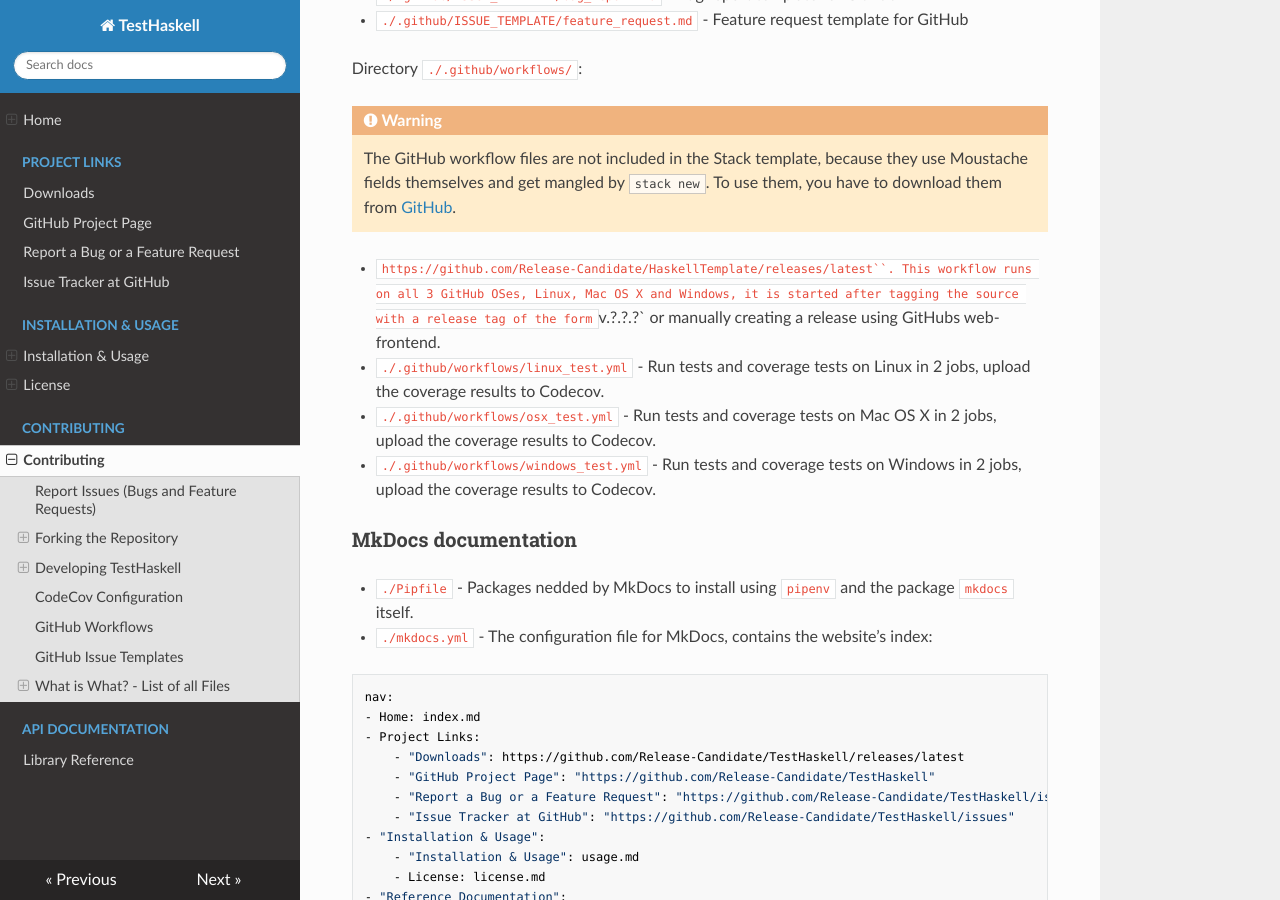
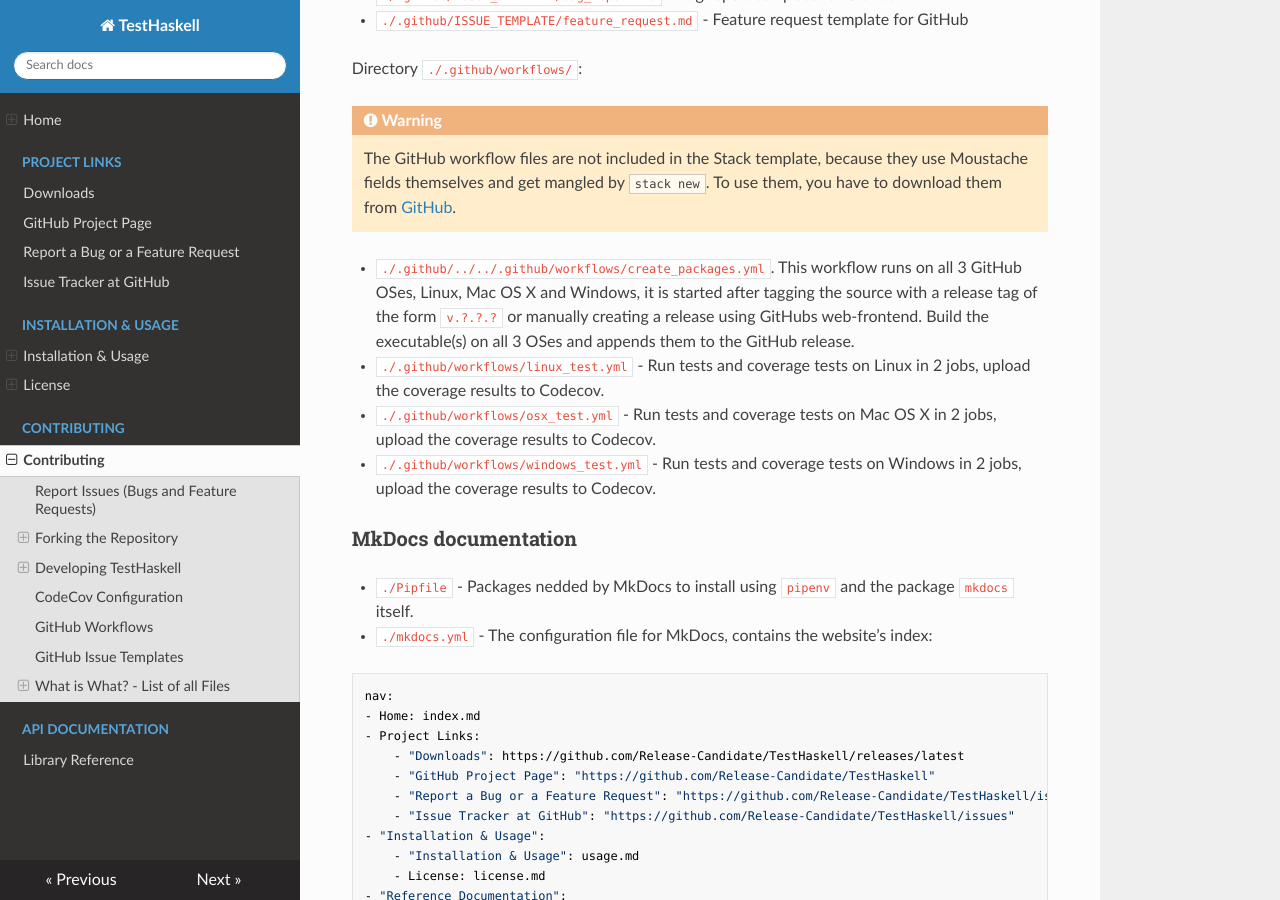
Before and after one commit to Release-Candidate/HaskellTemplate, an MkDocs documentation site: the page built from docs/contributing.md, in a window 1280 px wide and 900 px high, scrolled down 11792 px. Built offline with MkDocs 1.6.1, drawn with Linux system fonts in a browser that asks for light colours; nearby versions of some CDN libraries; some of the changed lines change nothing that is shown.

Commit message:
Add documentation

```diff
--- a/docs/contributing.md
+++ b/docs/contributing.md
@@ -356,8 +356,8 @@
 
 - `create_packages.yml` creates and uploads the executable an each OS (Linux, Mac OS X and Windows) and
   generates a new GitHUb release with these files appended. Runs automatically after tagging
-  the source with a release tag of the form `v?.?.?`. Appends the newest entry in [CHANGELOG.md](https://github.com/Release-Candidate/TestHaskell/blob/main/CHANGELOG.md) to the release - script [`scripts/get_changelog.sh`](https://github.com/Release-Candidate/TestHaskell/blob/main/scripts/get_changelog.sh)
-  See the [latest release](https://github.com/Release-Candidate/TestHaskell/releases/latest) as an example
+  the source with a release tag of the form `v?.?.?`. Appends the newest entry in [CHANGELOG.md](https://github.com/Release-Candidate/HaskellTemplate/blob/main/CHANGELOG.md) to the release - script [`scripts/get_changelog.sh`](https://github.com/Release-Candidate/TestHaskell/blob/main/scripts/get_changelog.sh)
+  See the [latest release](https://github.com/Release-Candidate/HaskellTemplate/releases/latest) as an example
 - `linux_test.yml` runs the tests and coverage tests on Linux, uploads the test results as artifacts,
   uploads the coverage results to CodeCov.
 - `osx_test.yml` runs the tests and coverage tests on Mac OS X, uploads the test results as artifacts,
@@ -491,7 +491,7 @@
 !!! Warning
     The GitHub workflow files are not included in the Stack template, because they use Moustache fields themselves and get mangled by `stack new`. To use them, you have to download them from [GitHub](https://github.com/Release-Candidate/HaskellTemplate/tree/main/.github/workflows).
 
-- `https://github.com/Release-Candidate/HaskellTemplate/releases/latest``. This workflow runs on all 3 GitHub OSes, Linux, Mac OS X and Windows, it is started after tagging the source with a release tag of the form `v.?.?.?` or manually creating a release using GitHubs web-frontend.
+- `./.github/../../.github/workflows/create_packages.yml`. This workflow runs on all 3 GitHub OSes, Linux, Mac OS X and Windows, it is started after tagging the source with a release tag of the form `v.?.?.?` or manually creating a release using GitHubs web-frontend. Build the executable(s) on all 3 OSes and appends them to the GitHub release.
 - `./.github/workflows/linux_test.yml` - Run tests and coverage tests on Linux in 2 jobs, upload the coverage results to Codecov.
 - `./.github/workflows/osx_test.yml` - Run tests and coverage tests on Mac OS X in 2 jobs, upload the coverage results to Codecov.
 - `./.github/workflows/windows_test.yml` - Run tests and coverage tests on Windows in 2 jobs, upload the coverage results to Codecov.
```
